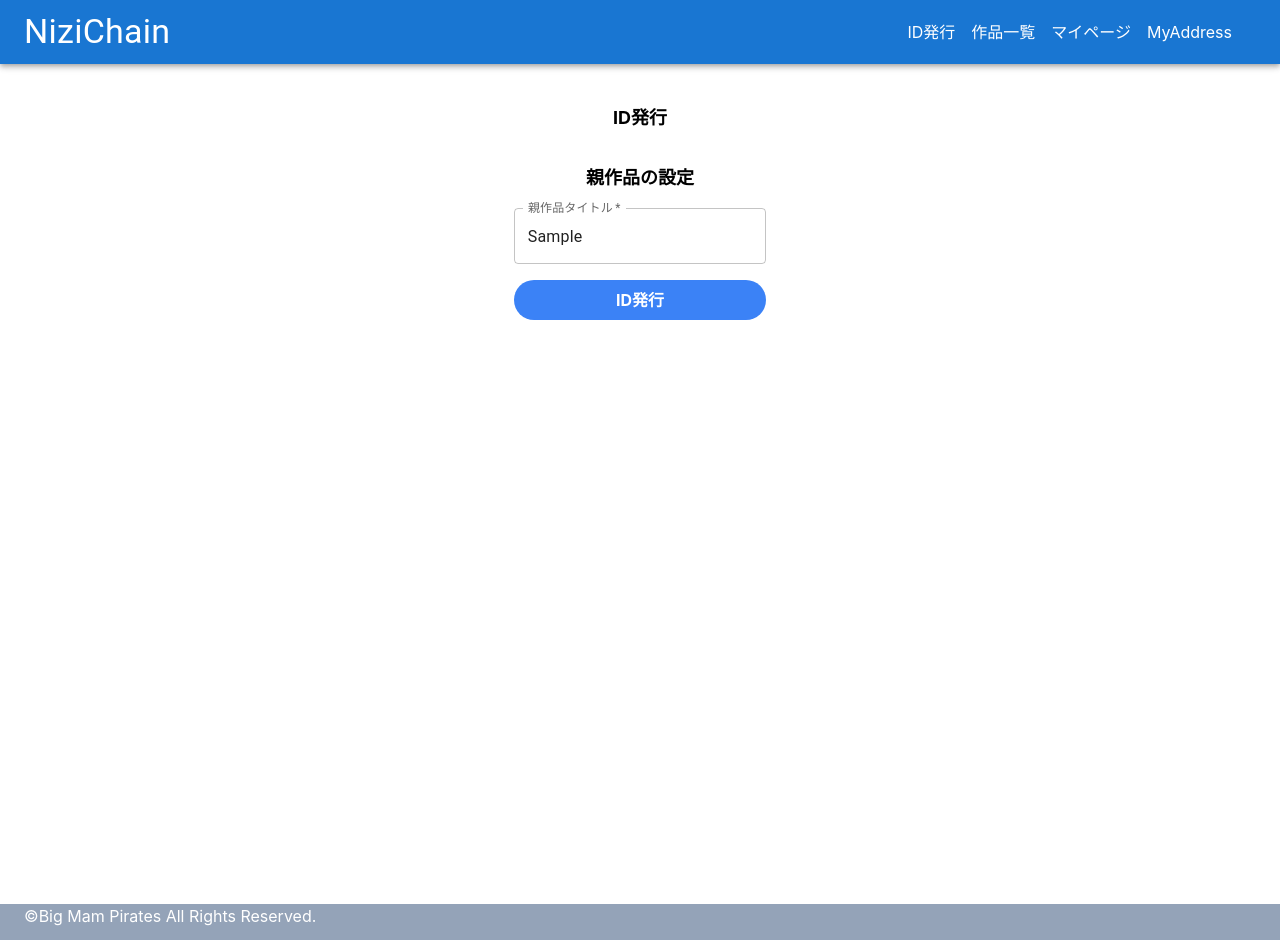
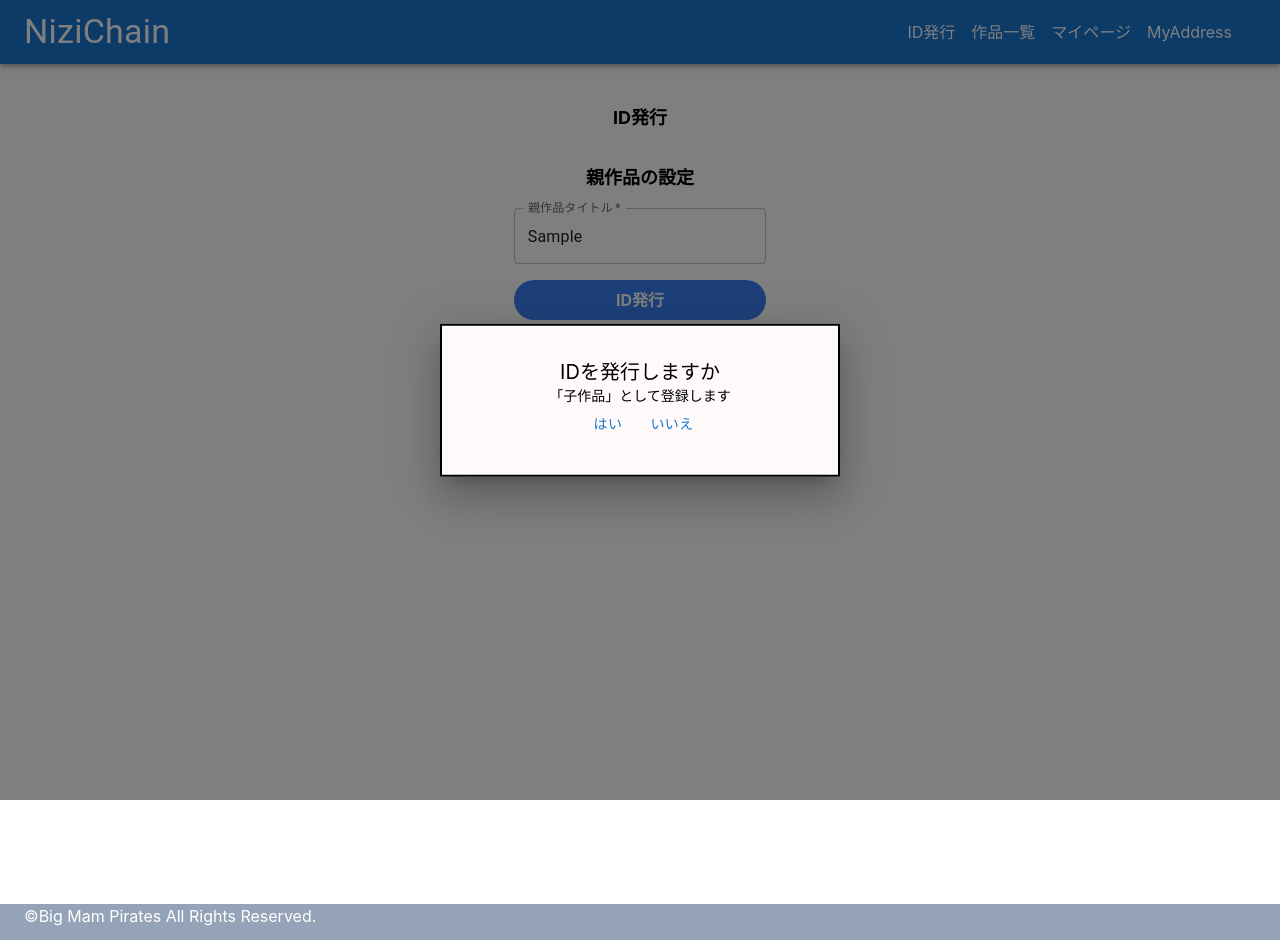
Before and after one commit to NiziChain/frontend, a Next.js app: page /id/secondarySetting in a window 1280 px wide. Both pictures are taken after typing "Sample" into the empty fields and a click on the button "ID発行". Built offline with nearby package versions, Linux system fonts and the light colour scheme.

Commit message:
feat: 子作品登録のページ遷移

```diff
--- a/src/pages/id/secondarySetting.tsx
+++ b/src/pages/id/secondarySetting.tsx
@@ -6,17 +6,57 @@ import {
   TextField,
   Grid,
   Container,
+  Box,
+  Typography,
+  Button,
+  CircularProgress
 } from '@mui/material'
 import { useState, useCallback } from 'react'
+import { useRouter } from 'next/router'
+import Modal, { useModal } from '@/components/id/Modal'
+
+export const BoxStyle = {
+  position: 'absolute',
+  top: '50%',
+  left: '50%',
+  transform: 'translate(-50%, -50%)',
+  width: 400,
+  bgcolor: 'snow',
+  color: 'black',
+  border: '2px solid #000',
+  boxShadow: 24,
+  p: 4,
+}
 
 const SecondarySetting: NextPage = () => {
+
+  const router = useRouter()
 
   const [parentTitle, setParentTitle] = useState('')
   const [parentId, setParentId] = useState()
   const [isParentTitleError, setIsParentTitleError] = useState(false)
 
-  const onSubmit = () => {
-    console.log('発行！')
+  // モーダルウィンドウのopen/close
+  const { open, handleOpen, handleClose } = useModal()
+  const [loading, setLoading] = useState(false)
+  const [register, setComplete] = useState(false)
+  const startLoading = () => {
+    handleOpen()
+    setLoading(true)
+  }
+  const completeRegister = () => {
+    setLoading(false)
+    setComplete(true)
+  }
+  const finishRegister = () => {
+    setComplete(false)
+    handleClose()
+    //TODO 次に作品登録
+    const nextPage = 'register'
+    router.push({
+      pathname: `/${nextPage}`,
+      query: { isOriginal: false},
+    })
   }
 
   const inputParentTitle = useCallback(
@@ -40,6 +80,7 @@ const SecondarySetting: NextPage = () => {
     // Submit処理！！
     // TODO ここでデータベースでIDの検索をかける
     console.log(`Sybmit ParentTitle: ${parentTitle}`)
+    handleOpen()
   }
 
   return (
@@ -68,6 +109,43 @@ const SecondarySetting: NextPage = () => {
           </Stack>
         </Grid>
       </Container>
+      <Modal open={open} className=''>
+        <div>
+          {!loading && !register && (
+            <Box sx={BoxStyle}>
+              <Grid container direction='column' alignItems='center'>
+                <Grid item className='mb-5 text-xl'>IDを発行しますか</Grid>
+                <Grid item className='mb-5 text-sm'>「子作品」として登録します</Grid>
+                <Grid item>
+                  <Button onClick={startLoading}>はい</Button>
+                  <Button onClick={handleClose}>いいえ</Button>
+                </Grid>
+              </Grid>
+            </Box>
+          )}
+          {loading && (
+            <Box sx={BoxStyle}>
+              <Grid container direction='column' alignItems='center'>
+                <Grid item className='mb-5 text-xl'>IDを発行中です</Grid>
+                <CircularProgress color='secondary' sx={{ mt: 3, mb: 3 }} />
+                {/*TODO ↓　ここでローディングの終了をブロックチェーン側から受け取る */}
+                <Button onClick={completeRegister}>
+                  ローディング終わり！
+                </Button>
+              </Grid>
+            </Box>
+          )}
+          {register && (
+            <Box sx={BoxStyle}>
+              <Grid container direction='column' alignItems='center'>
+                <Grid item className='mb-5 text-xl'>IDの発行が完了しました</Grid>
+                <Grid item className='mb-5 text-sm'>続けて作品の登録を行います</Grid>
+                <Button onClick={finishRegister}>作品登録に進む</Button>
+              </Grid>
+            </Box>
+          )}
+        </div>
+      </Modal>
       <Footer />
     </>
   )
```
